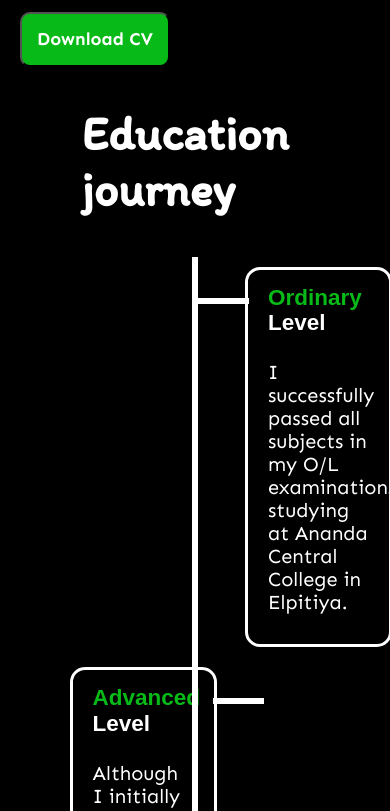
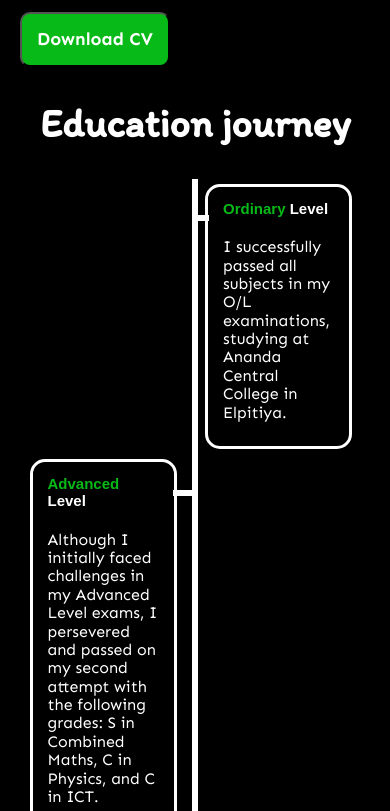
Before and after one commit to chamithdilhara41/My-Portfolio, a plain HTML site: page index.html in a window 390 px wide. Shown: the part 1873-2684 px from the top of the page. Drawn offline with nearby package versions, Linux system fonts and the light colour scheme; a web font is replaced by a local one.

Commit message:
response educatin section for mobile

```diff
--- a/styles/response.css
+++ b/styles/response.css
@@ -477,6 +477,32 @@ body{
         font-size: 15px;
     }
 
+    /*education*/
+    #edu  {
+        font-size: 2.5em;
+        margin-left: 1em;
+    }
+    .container {
+        padding: 5px 10px;
+    }
+    .textBox {
+        padding: 8px 15px;
+    }
+    .textBox p {
+        font-size: 16px;
+    }
+    .topic {
+        font-size: 1em;
+    }
+    .left-container-arrow{
+        right: -20px;
+        width: 15px;
+    }
+    .right-container-arrow{
+        left: -10px;
+        width: 5px;
+    }
+
 
 
 }
```
